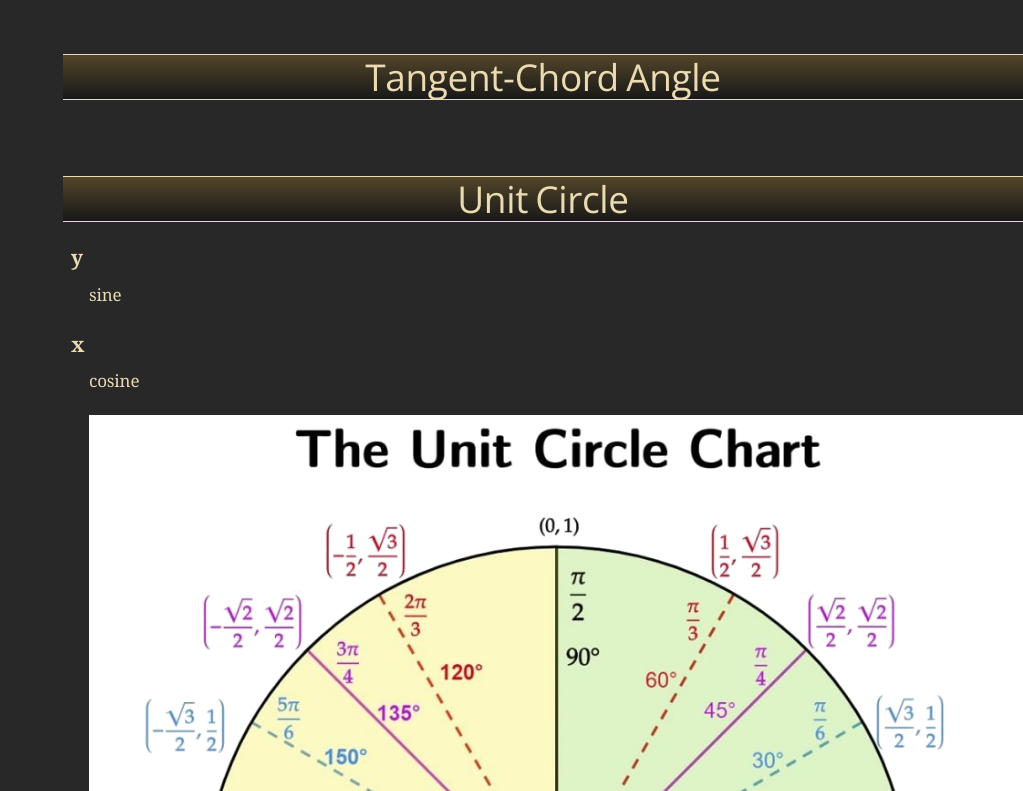
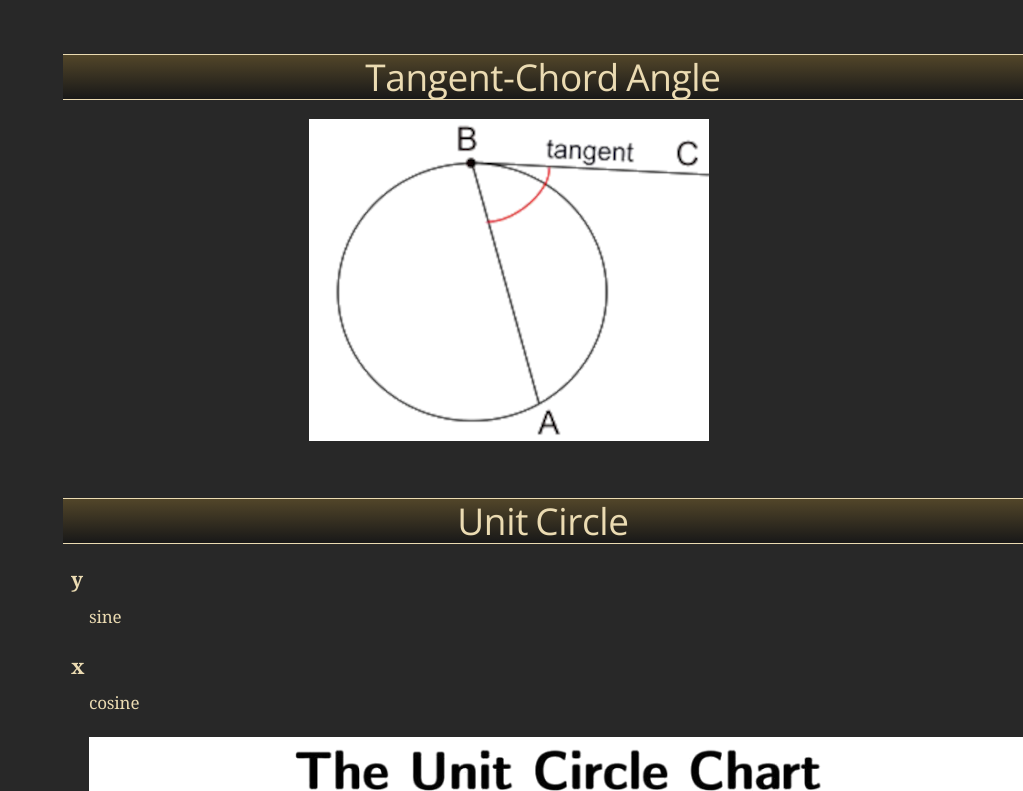
Before and after one commit to A-Larsen/math-notes, a plain HTML site: page Geometry/Circle-Theorems.html in a window 1280 px wide. Shown: the part 2069-2860 px from the top of the page, without its empty margins (257-1280 px from the left). Drawn offline with nearby package versions, Linux system fonts and the light colour scheme; some packages are replaced by stand-ins of ours; files whose address does not match are found by name; a web font is replaced by a local one.

Commit message:
Circle Theorems

```diff
--- a/Geometry/Circle-Theorems.html
+++ b/Geometry/Circle-Theorems.html
@@ -847,7 +847,11 @@ through the center of a circle its known as a diameter</p>
 <div class="sect1">
 <h2 id="_tangent_chord_angle">Tangent-Chord Angle</h2>
 <div class="sectionbody">
-
+<div class="imageblock center">
+<div class="content">
+<img src="Tangent-Chord-Angle.png" alt="Tangent Chord Angle">
+</div>
+</div>
 </div>
 </div>
 <div class="sect1">
@@ -887,7 +891,7 @@ through the center of a circle its known as a diameter</p>
 </div>
 <div id="footer">
 <div id="footer-text">
-Last updated 2024-04-11 11:07:57 -0400
+Last updated 2024-04-11 11:38:34 -0400
 </div>
 </div>
 <script type="text/x-mathjax-config">
```
Also changed, not shown: Geometry/Tangent-Chord-Angle.png (added), 1 other file.
